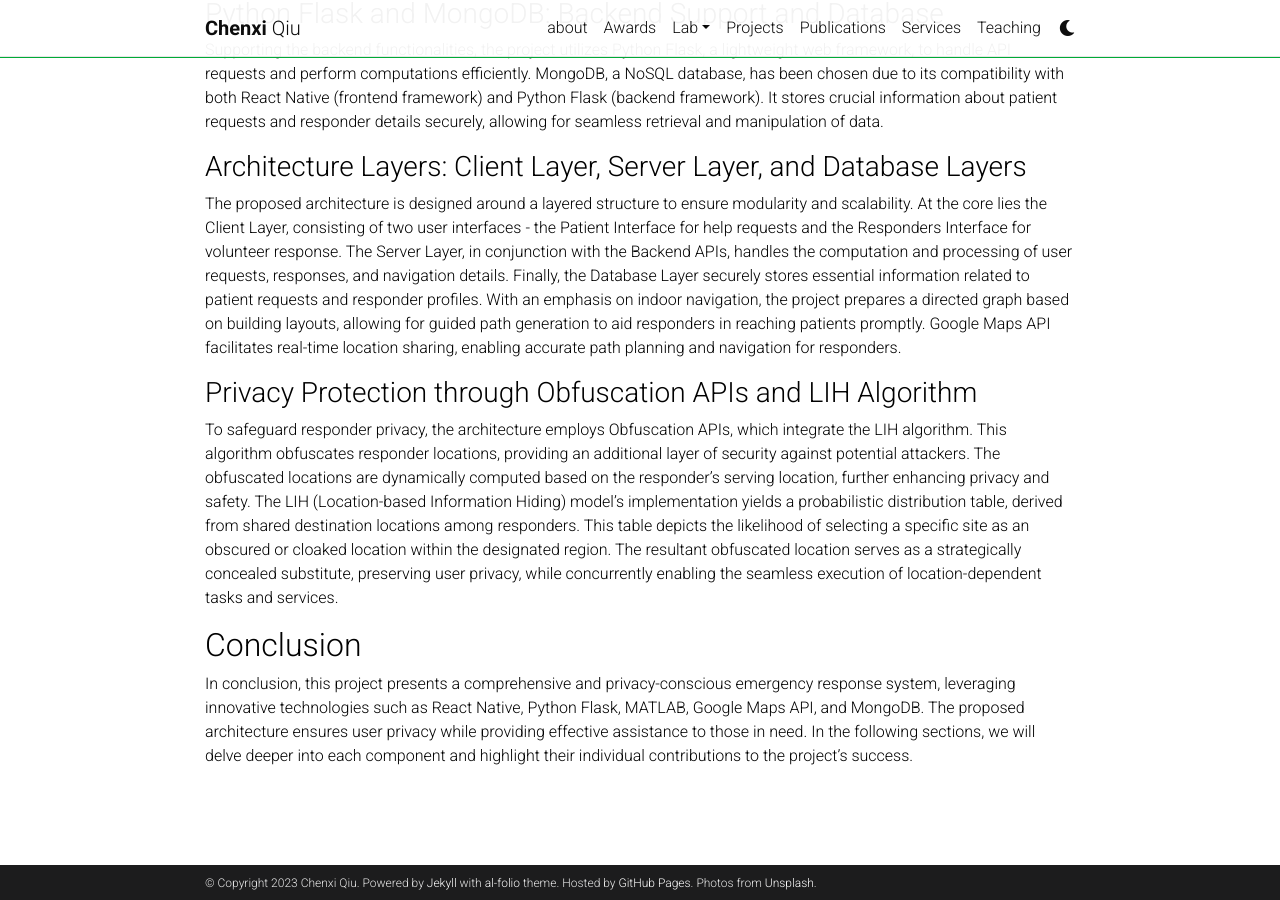
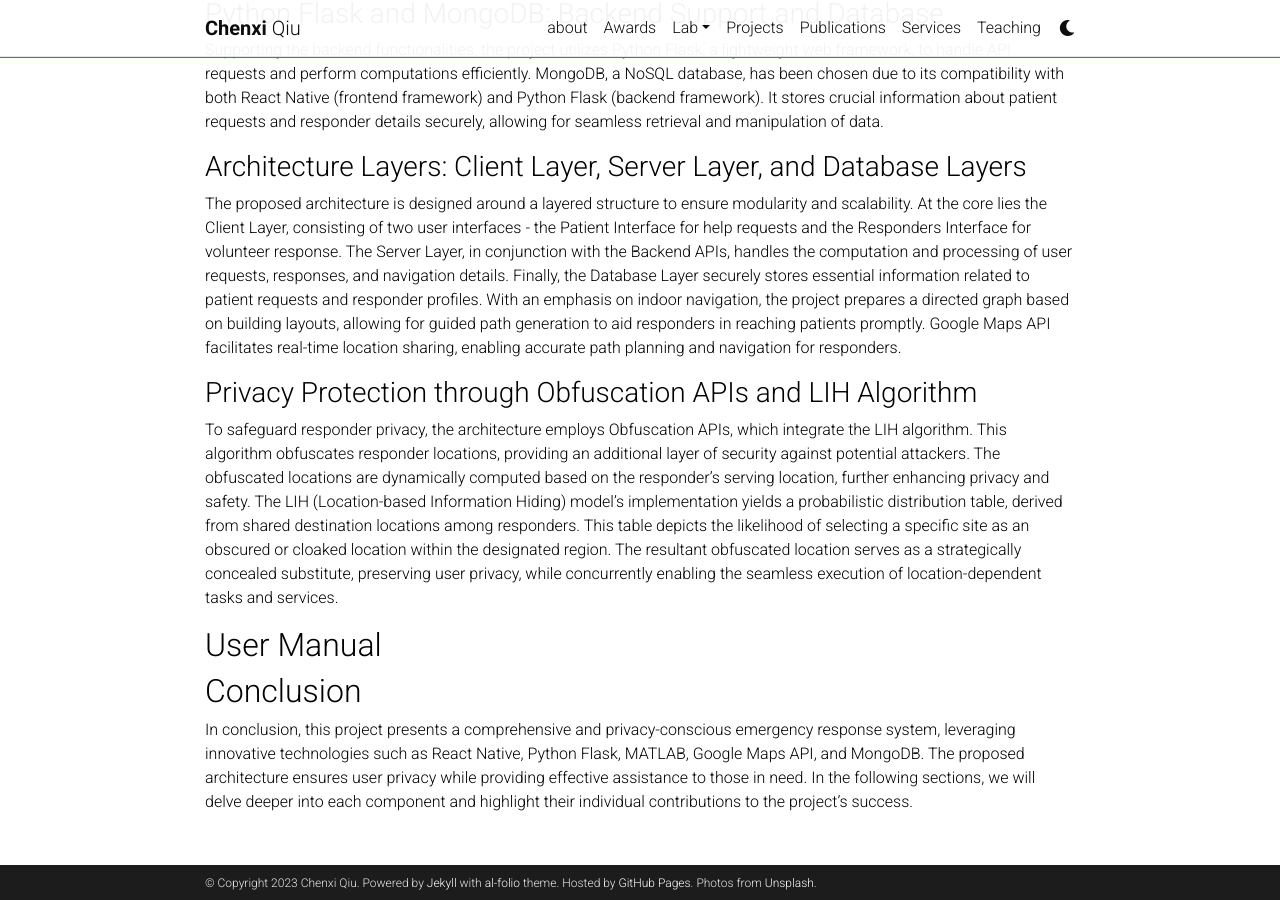
Before and after one commit to chenxiunt/chenxiunt.github.io, a Jekyll site: the page built from _projects/SpatialAgent.markdown, in a window 1280 px wide and 900 px high, scrolled down 1086 px. Built offline with Jekyll 4.4.1, drawn with Linux system fonts in a browser that asks for light colours; comment, search, counter and statistics services are not loaded; a style sheet for code colours, icons or effects is not loaded.

Commit message:
Update SpatialAgent.markdown

```diff
--- a/_projects/SpatialAgent.markdown
+++ b/_projects/SpatialAgent.markdown
@@ -34,5 +34,8 @@ With an emphasis on indoor navigation, the project prepares a directed graph bas
 To safeguard responder privacy, the architecture employs Obfuscation APIs, which integrate the LIH algorithm. This algorithm obfuscates responder locations, providing an additional layer of security against potential attackers. The obfuscated locations are dynamically computed based on the responder's serving location, further enhancing privacy and safety.
 The LIH (Location-based Information Hiding) model's implementation yields a probabilistic distribution table, derived from shared destination locations among responders. This table depicts the likelihood of selecting a specific site as an obscured or cloaked location within the designated region. The resultant obfuscated location serves as a strategically concealed substitute, preserving user privacy, while concurrently enabling the seamless execution of location-dependent tasks and services.
 
+## User Manual
+
+
 ## Conclusion
 In conclusion, this project presents a comprehensive and privacy-conscious emergency response system, leveraging innovative technologies such as React Native, Python Flask, MATLAB, Google Maps API, and MongoDB. The proposed architecture ensures user privacy while providing effective assistance to those in need. In the following sections, we will delve deeper into each component and highlight their individual contributions to the project's success.
```
